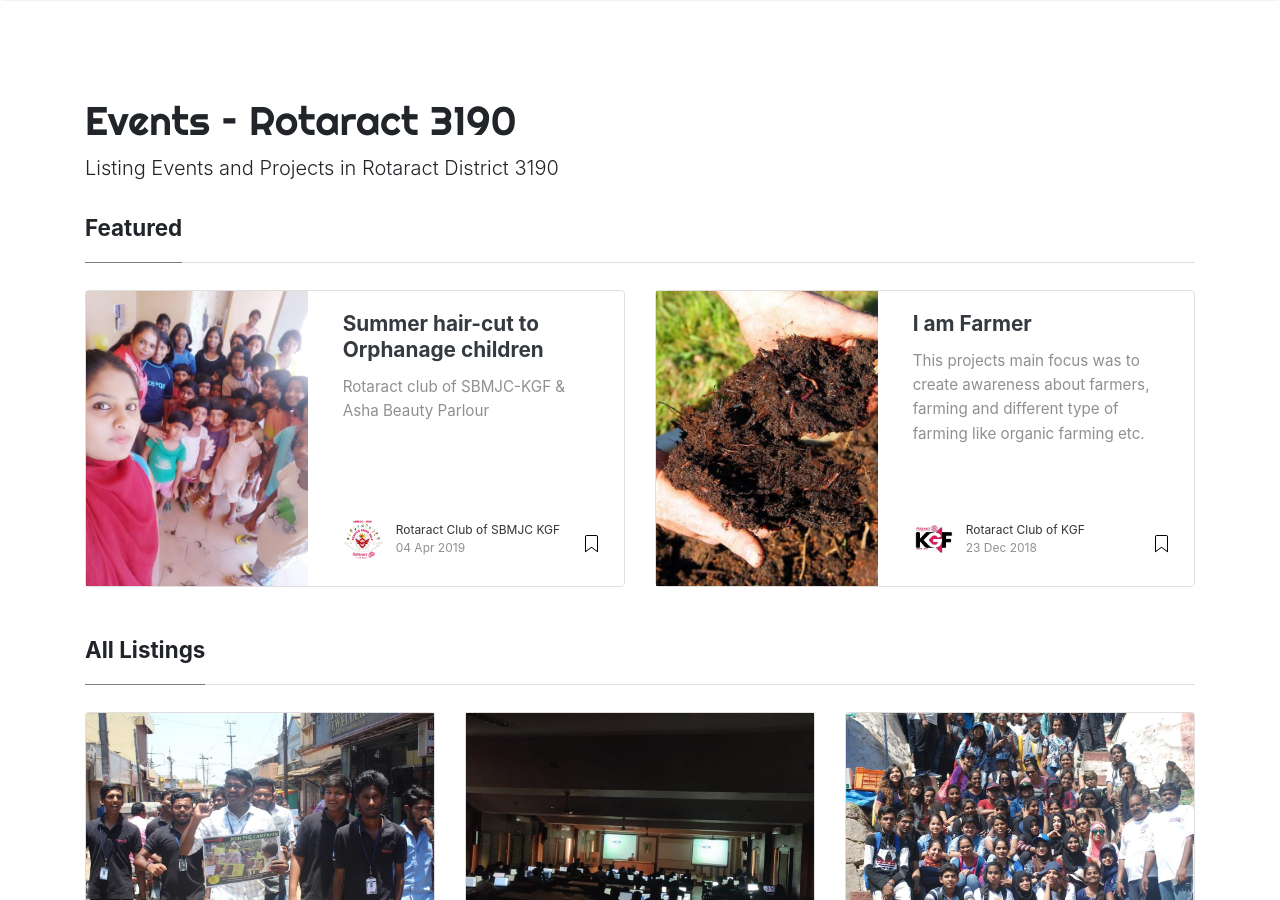
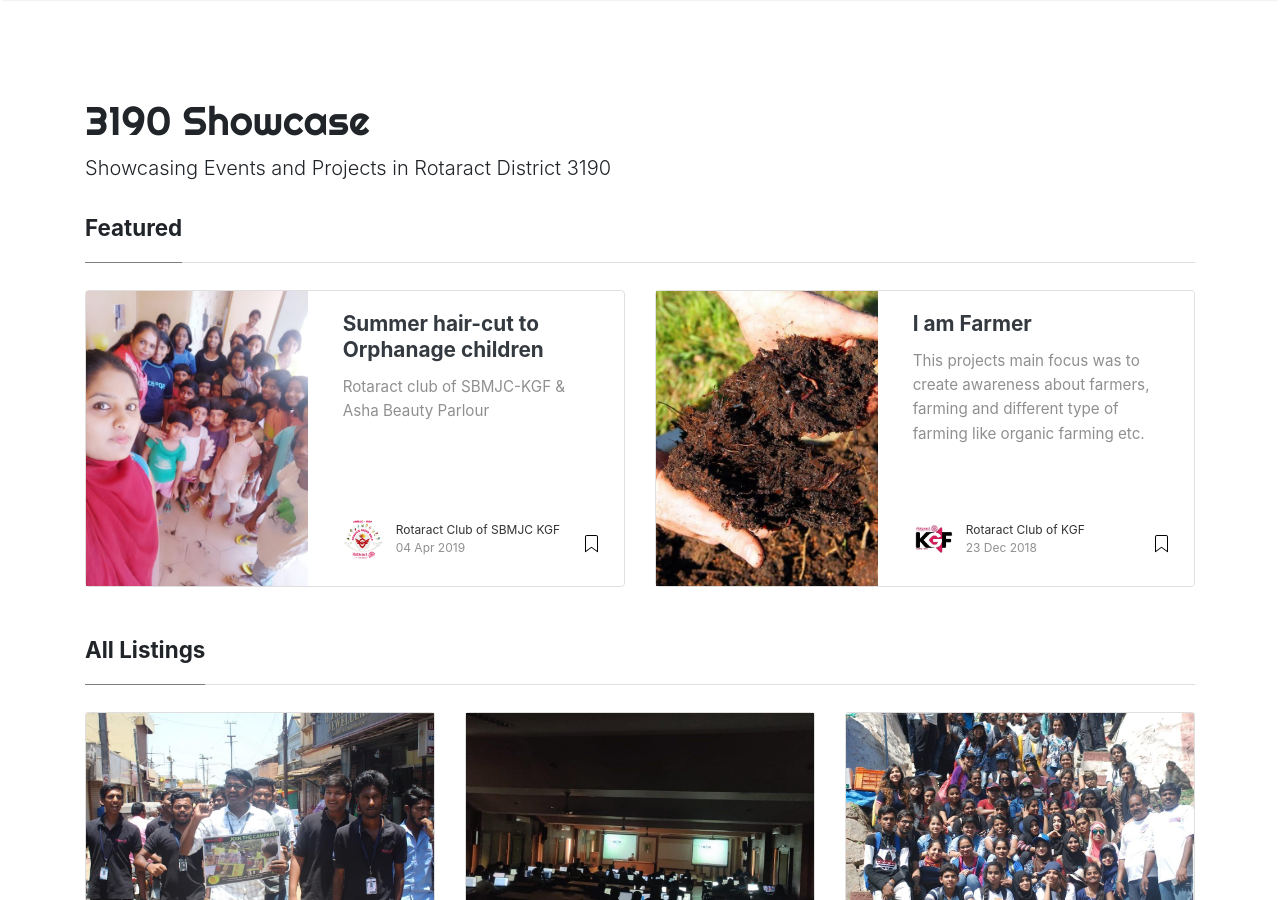
Before and after one commit to Rotaract3190/Events, a Jekyll site: the page built from index.html, in a window 1280 px wide and 900 px high. Built offline with Jekyll 4.4.1, drawn with Linux system fonts in a browser that asks for light colours; nearby versions of some CDN libraries; the list of posts is cut into pages by our own code; some of the changed text lies outside the part shown.

Commit message:
Update _config.yml

```diff
--- a/_config.yml
+++ b/_config.yml
@@ -1,13 +1,13 @@
 # Site
-name: "Events – Rotaract 3190"
-description: "Listing Events and Projects in Rotaract District 3190"
-meta_description: "Listing Events and Projects in Rotaract District 3190"
+name: "3190 Showcase"
+description: "Showcasing Events and Projects in Rotaract District 3190"
+meta_description: "Showcasing Events and Projects in Rotaract District 3190"
 logo: '/assets/images/logo.png'
 favicon: '/assets/images/logo.png'
 og_img: '/assets/images/black_og.png'
 default_club_logo: '/assets/images/rotarywheel.jpg'
 baseurl: ""
-url: "https://events.rotaract3190.org"
+url: "https://showcase.rotaract3190.org"
 google_analytics: 'UA-122171689-3'
 # disqus: 'rotaract3190'
 mailchimp-list: 'https://rotaract3190.us19.list-manage.com/subscribe/post?u=ec2994fa04b0856e3913be84e&amp;id=7eb0482b27'
@@ -40,5 +40,5 @@ highlighter: rouge
 # Lazy Images ("enabled" or "disabled")
 lazyimages: "enabled"
 
-include:
-  - _redirects
+# include:
+#   - _redirects
```
